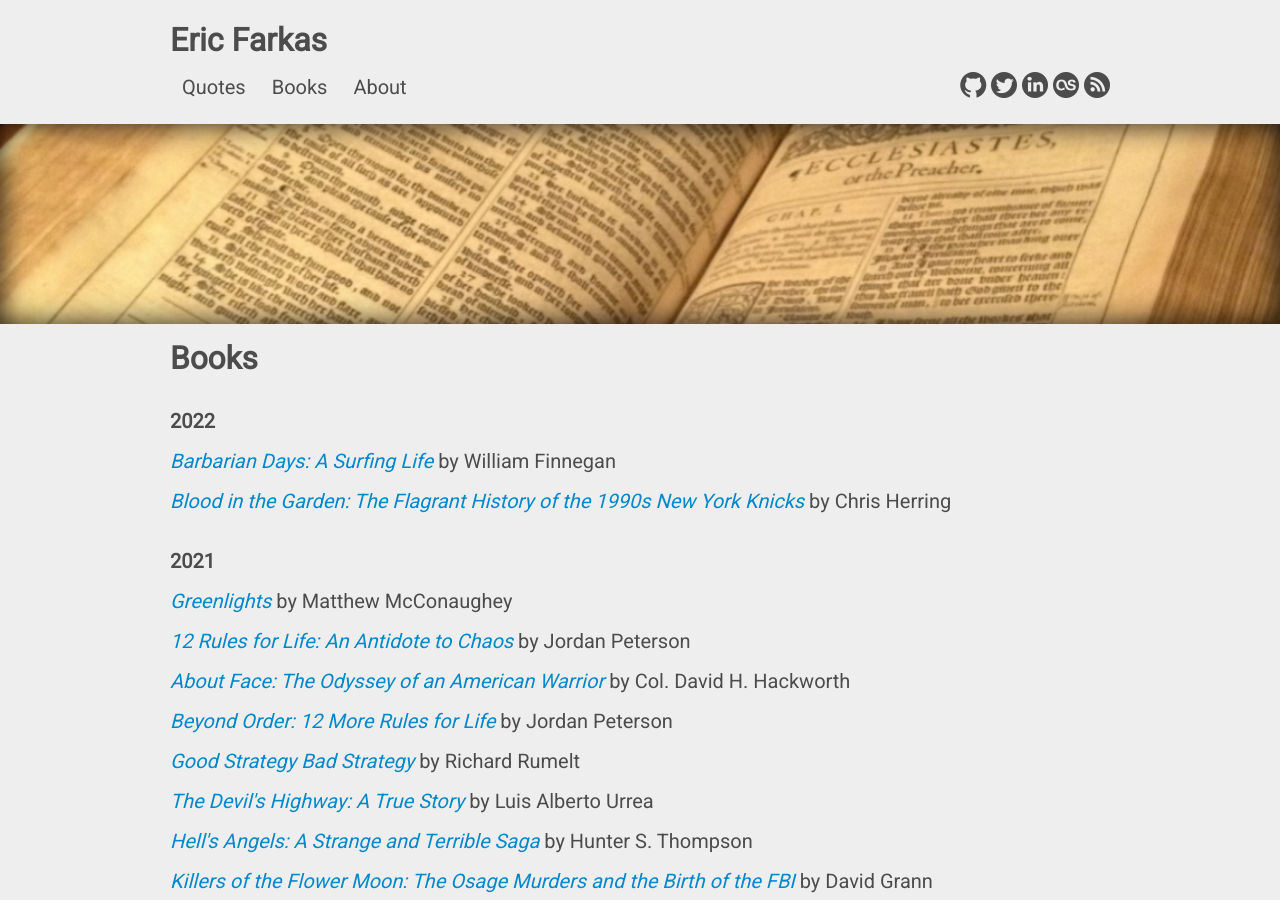
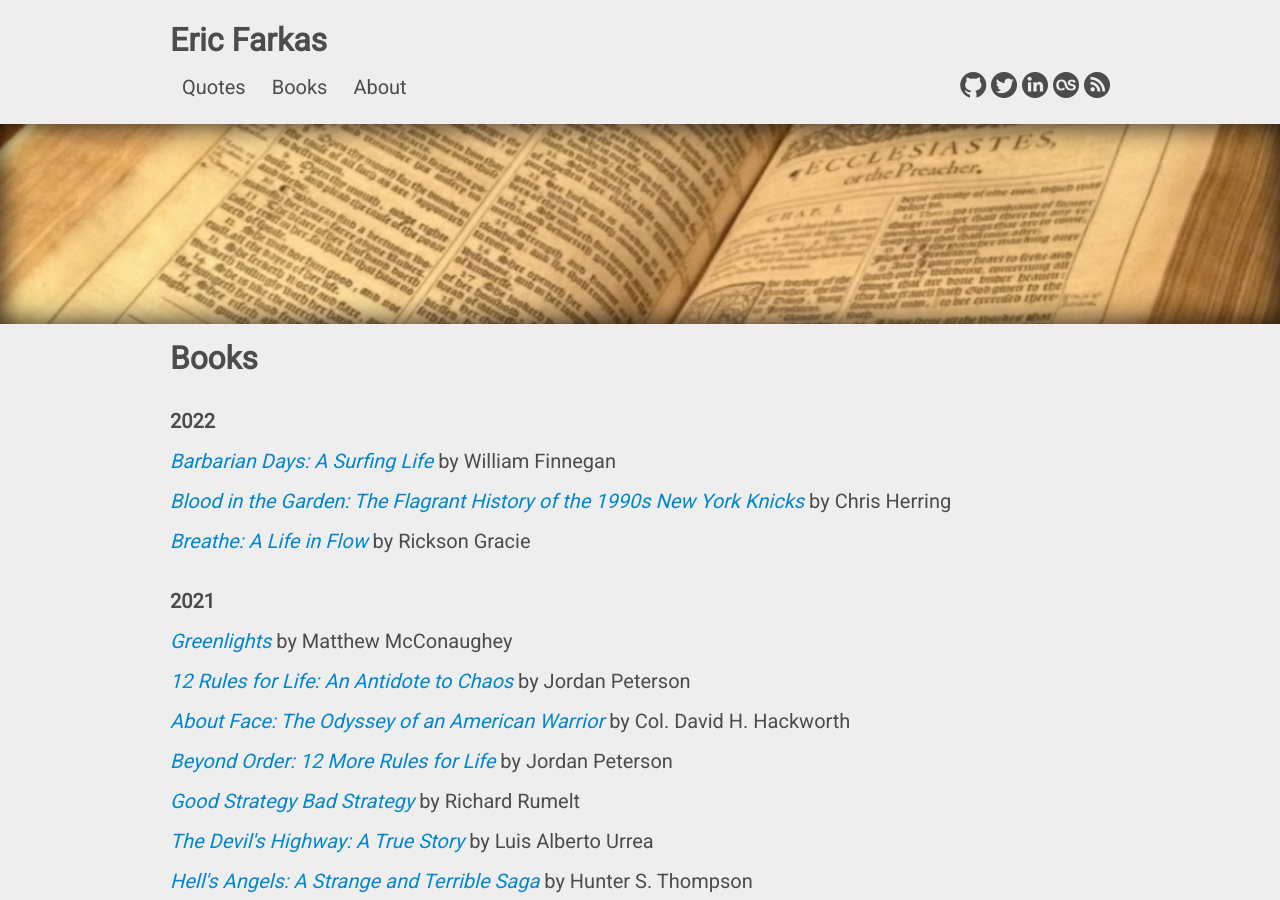
Before and after one commit to speric/speric.github.com, a Jekyll site: the page built from books/index.html, in a window 1280 px wide and 900 px high. Built offline with Jekyll 4.4.1, drawn with Linux system fonts in a browser that asks for light colours; some web fonts are replaced; comment, search, counter and statistics services are not loaded.

Commit message:
Add 'Breathe: A Life in Flow'

```diff
--- a/books/index.html
+++ b/books/index.html
@@ -13,6 +13,7 @@ header_img: "quotes.jpg"
 
   <p><i><a href="https://www.amazon.com/Barbarian-Days-Surfing-William-Finnegan/dp/0143109391">Barbarian Days: A Surfing Life</a></i> by William Finnegan</p>
   <p><i><a href="https://www.amazon.com/Blood-Garden-Flagrant-History-Knicks/dp/1982132116">Blood in the Garden: The Flagrant History of the 1990s New York Knicks</a></i> by Chris Herring</p>
+  <p><i><a href="https://www.amazon.com/Breathe-Life-Flow-Rickson-Gracie/dp/0063018950">Breathe: A Life in Flow</a></i> by Rickson Gracie</p>
 
   <br/>
 
```
